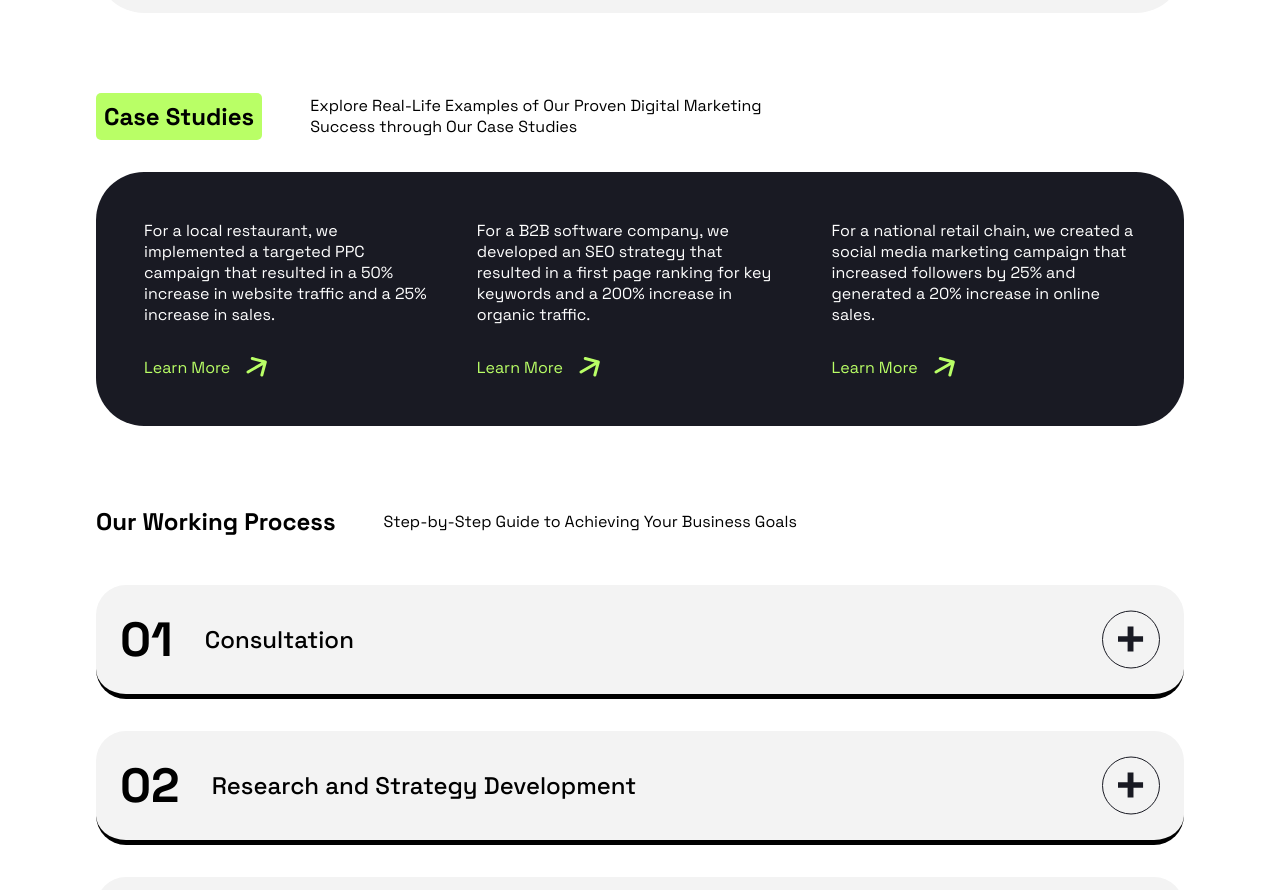
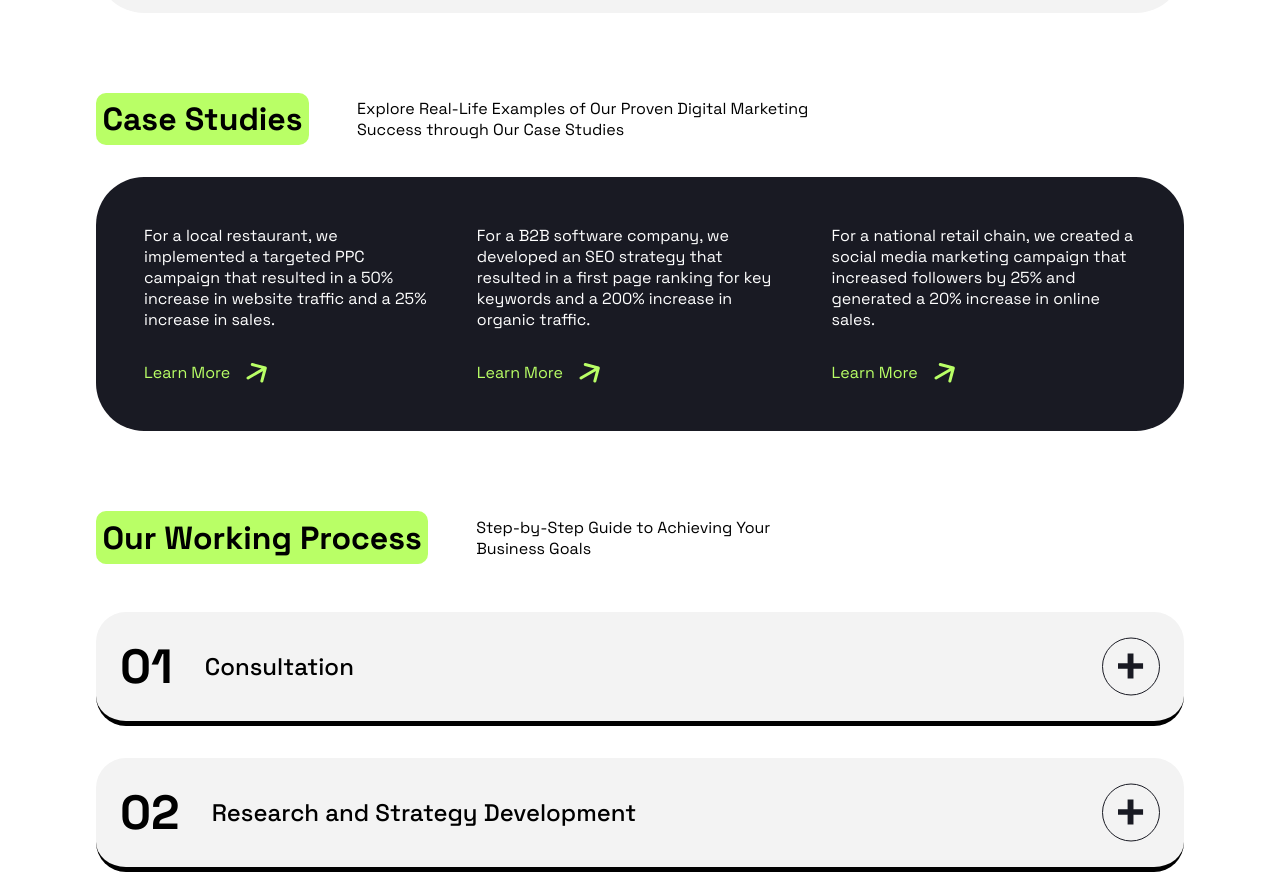
Before and after one commit to StoicInsight/Positivus, a website built with Vite: page index.html in a window 1280 px wide. Shown: the part 2232-3122 px from the top of the page. Built offline with nearby package versions, Linux system fonts and the light colour scheme.

```diff
--- a/index.html
+++ b/index.html
@@ -78,7 +78,7 @@
     <div class="container">
       <div class="services-wrap">
         <div class="service-head">
-          <h1>Services</h1>
+          <h1 class="green-text">Services</h1>
           <p>At our digital marketing agency, we offer a range of services to help businesses grow and succeed online.
             These services
             include:</p>
@@ -166,7 +166,7 @@
     <div class="container">
       <div class="case-wrap">
         <div class="case-head">
-          <h1>Case Studies</h1>
+          <h1 class="green-text">Case Studies</h1>
           <p>Explore Real-Life Examples of Our Proven Digital Marketing Success through Our Case Studies</p>
         </div>
         <div class="case-content">
@@ -197,7 +197,7 @@
     <div class="container">
       <div class="process-wrap">
         <div class="process-head">
-          <h1>Our Working Process</h1>
+          <h1 class="green-text">Our Working Process</h1>
           <p> Step-by-Step Guide to Achieving Your Business Goals </p>
         </div>
         <div class="process-items">
--- a/styles/input.sass
+++ b/styles/input.sass
@@ -8,6 +8,12 @@
   padding: 0
   box-sizing: border-box
   font-family: 'Space Grotesk', sans-serif
+
+.green-text
+  background-color: $green
+  font-size: 2rem
+  border-radius: 10px
+  padding: .4rem
 
 .container
   max-width: 85vw
@@ -82,11 +88,6 @@
   align-items: center
   gap: 2rem
   padding: 1.5rem 0
-  h1
-    background-color: $green
-    font-size: 2rem
-    border-radius: 10px
-    padding: .4rem
   p
     max-width: 50%
 .service-items-wrap
@@ -151,7 +152,6 @@
   gap: 4rem
   h1
     background-color: $green
-    background-clip: hidden
   .learn
     display: flex
     align-items: center
@@ -199,10 +199,6 @@
     display: flex
     gap: 3rem
     align-items: center
-    h1
-      background-color: $green
-      padding: .5rem
-      border-radius: 5px
     p
       max-width: 50%
   .case-content
@@ -236,6 +232,8 @@
     align-items: center
     gap: 3rem
     padding: 0 0 3rem 0
+    p
+      max-width: 30%
   .process-items
     display: flex
     flex-direction: column
```
Also changed, not shown: styles/output.css, 1 other file.
